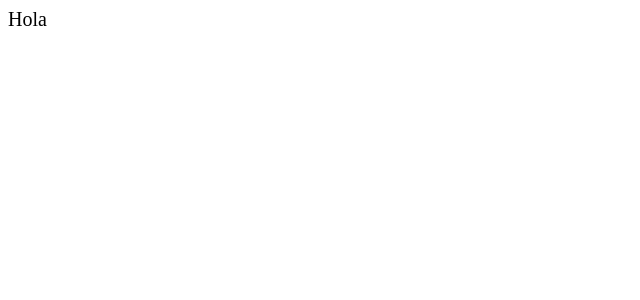
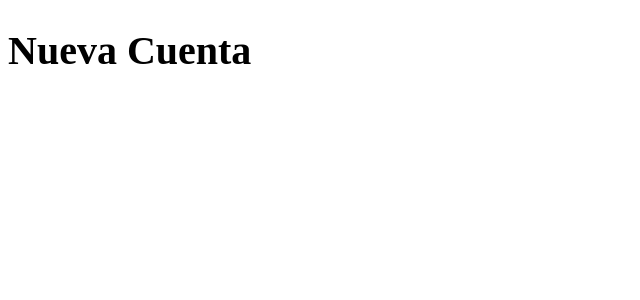
Before and after one commit to ArielMD/Front-adm-proyectos, a React (Create React App) app: page /nuevaCuenta in a window 1280 px wide. Shown: the top 300 px of the page, without its empty margins (0-640 px from the left). Built offline with nearby package versions, Linux system fonts and the light colour scheme.

Commit message:
feat: vistas principales y rutas

```diff
--- a/package.json
+++ b/package.json
@@ -8,6 +8,7 @@
     "@testing-library/user-event": "^7.2.1",
     "react": "^16.13.1",
     "react-dom": "^16.13.1",
+    "react-router-dom": "^5.2.0",
     "react-scripts": "3.4.1"
   },
   "scripts": {
--- a/src/App.js
+++ b/src/App.js
@@ -1,8 +1,20 @@
 import React from "react";
 import "./App.css";
+import { BrowserRouter, Switch, Route } from "react-router-dom";
+import Home from "./views/home/Home";
+import Login from "./views/login/Login";
+import Register from "./views/register/Register";
 
 function App() {
-  return <div>Hola</div>;
+  return (
+    <BrowserRouter>
+      <Switch>
+        <Route exact path="/" component={Login}></Route>
+        <Route exact path="/nuevaCuenta" component={Register}></Route>
+        <Route exact path="/proyectos" component={Home}></Route>
+      </Switch>
+    </BrowserRouter>
+  );
 }
 
 export default App;
--- /dev/null
+++ b/src/views/home/Home.js
@@ -0,0 +1,6 @@
+import React from "react";
+const Home = () => {
+  return <h1>Home</h1>;
+};
+
+export default Home;
--- /dev/null
+++ b/src/views/login/Login.js
@@ -0,0 +1,6 @@
+import React from "react";
+const Login = () => {
+  return <h1>login</h1>;
+};
+
+export default Login;
--- /dev/null
+++ b/src/views/register/Register.js
@@ -0,0 +1,7 @@
+import React from "react";
+
+const Register = () => {
+  return <h1> Nueva Cuenta</h1>;
+};
+
+export default Register;
```
Also changed, not shown: 1 other file (tests, documents, lock files or other folders).
